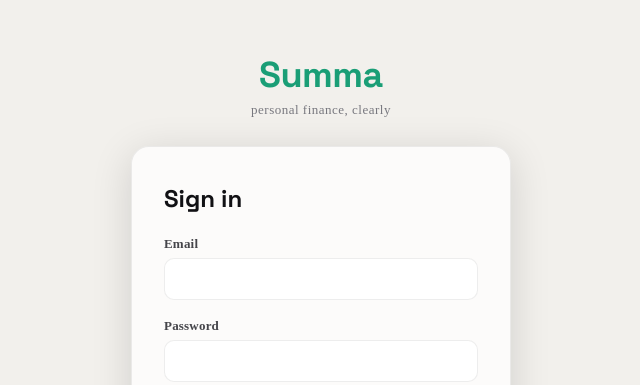
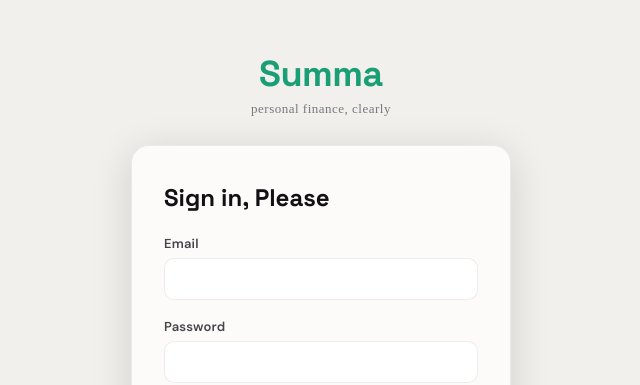
Before and after one commit to Bunda6000/Summa, a React (Vite) app: page / in a window 1280 px wide. Shown: the part 116-501 px from the top of the page, without its empty margins (319-959 px from the left). Built offline with nearby package versions, Linux system fonts and the light colour scheme; no server answers.

Commit message:
feat(auth): polish sign-in form UI
- Rename title to "Sign in, Please"
- Set DM Sans font on labels for consistency with the rest of the app

Co-Authored-By: Claude Sonnet 4.6 <noreply@anthropic.com>

```diff
--- a/src/components/auth/AuthForms.module.css
+++ b/src/components/auth/AuthForms.module.css
@@ -30,6 +30,7 @@
   font-weight: 600;
   color: var(--text2);
   letter-spacing: 0.2px;
+  font-family: 'DM Sans', sans-serif;
 }
 
 .input {
--- a/src/components/auth/SignInForm.tsx
+++ b/src/components/auth/SignInForm.tsx
@@ -25,7 +25,7 @@ export default function SignInForm({ onSwitchToSignUp }: Props) {
 
   return (
     <form onSubmit={handleSubmit} className={styles.form} noValidate>
-      <h1 className={styles.title}>Sign in</h1>
+      <h1 className={styles.title}>Sign in, Please</h1>
 
       <div className={styles.field}>
         <label htmlFor="signin-email" className={styles.label}>Email</label>
```
